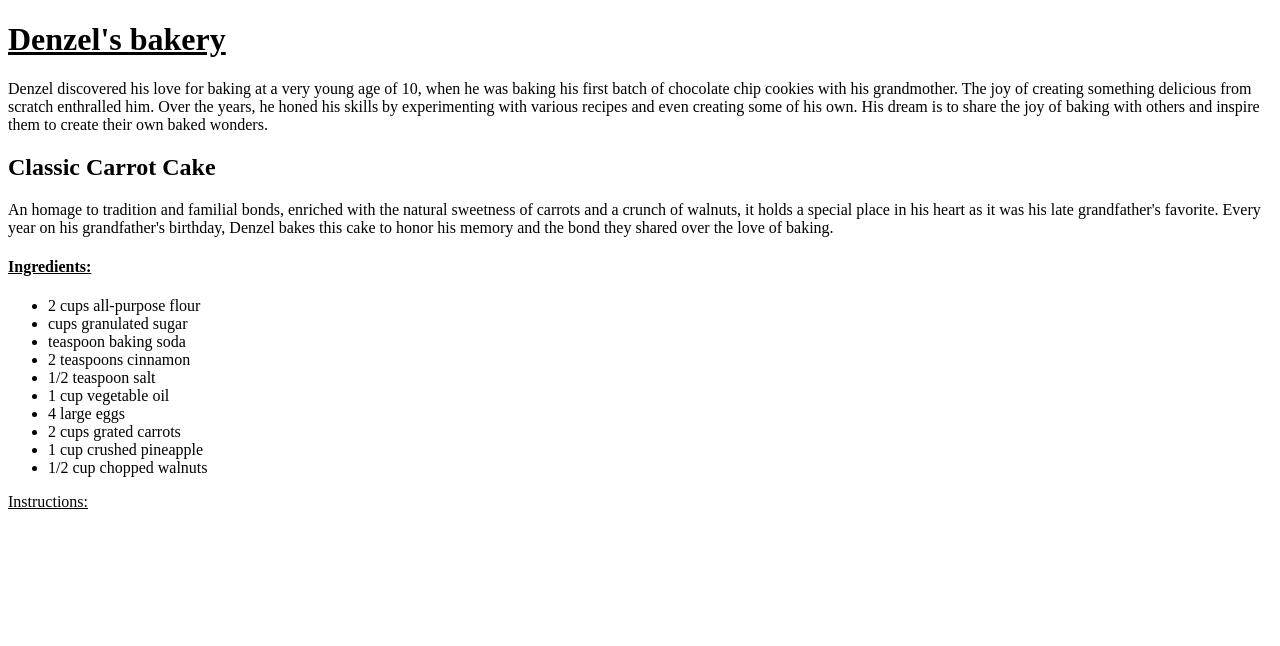
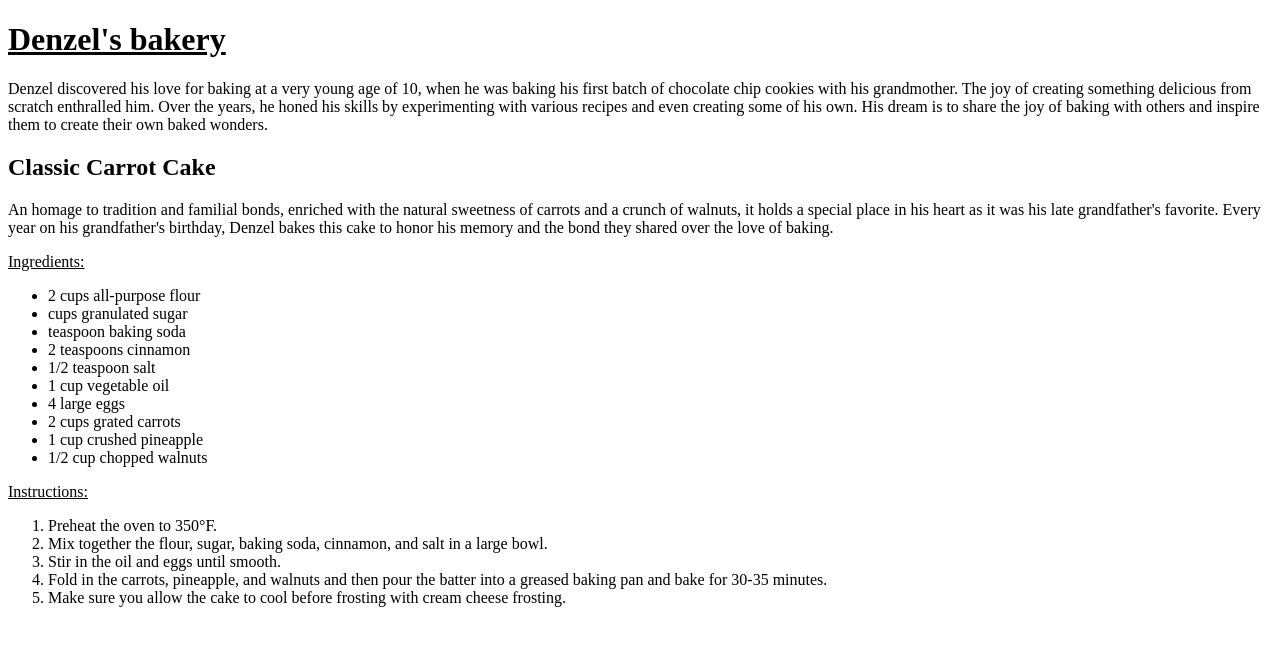
Before and after one commit to Me1dy/Me1dy, a plain HTML site: page index.html in a window 1280 px wide. Drawn offline with Linux system fonts and the light colour scheme.

Commit message:
finished the first recipe

```diff
--- a/index.html
+++ b/index.html
@@ -14,8 +14,8 @@
     <p>  An homage to tradition and familial bonds, enriched with the natural sweetness of carrots and a crunch of walnuts, it holds a special place in his
          heart as it was his late grandfather's favorite. Every year on his grandfather's birthday, Denzel bakes this cake to honor his memory and the bond
           they shared over the love of baking. </p>
-          <H4> <u>Ingredients:</u></H4>
-          <p>
+
+          <p> <u>Ingredients:</u>
           <ul>
         <li>2 cups all-purpose flour</li>
             <li> cups granulated sugar </li>
@@ -31,6 +31,14 @@
           </p>
           <p>
             <u> Instructions:</u>
+            <ol>
+              <li>Preheat the oven to 350°F.</li>
+              <li>Mix together the flour, sugar, baking soda, cinnamon, and salt in a large bowl.</li>
+              <li>Stir in the oil and eggs until smooth.</li>
+              <li>Fold in the carrots, pineapple, and walnuts and then pour the batter into a greased baking pan and bake for 30-35 minutes.</li>
+              <li> Make sure you allow the cake to cool before frosting with cream cheese frosting.</li>
+
+            </ol>
 
           </p>
 
```
